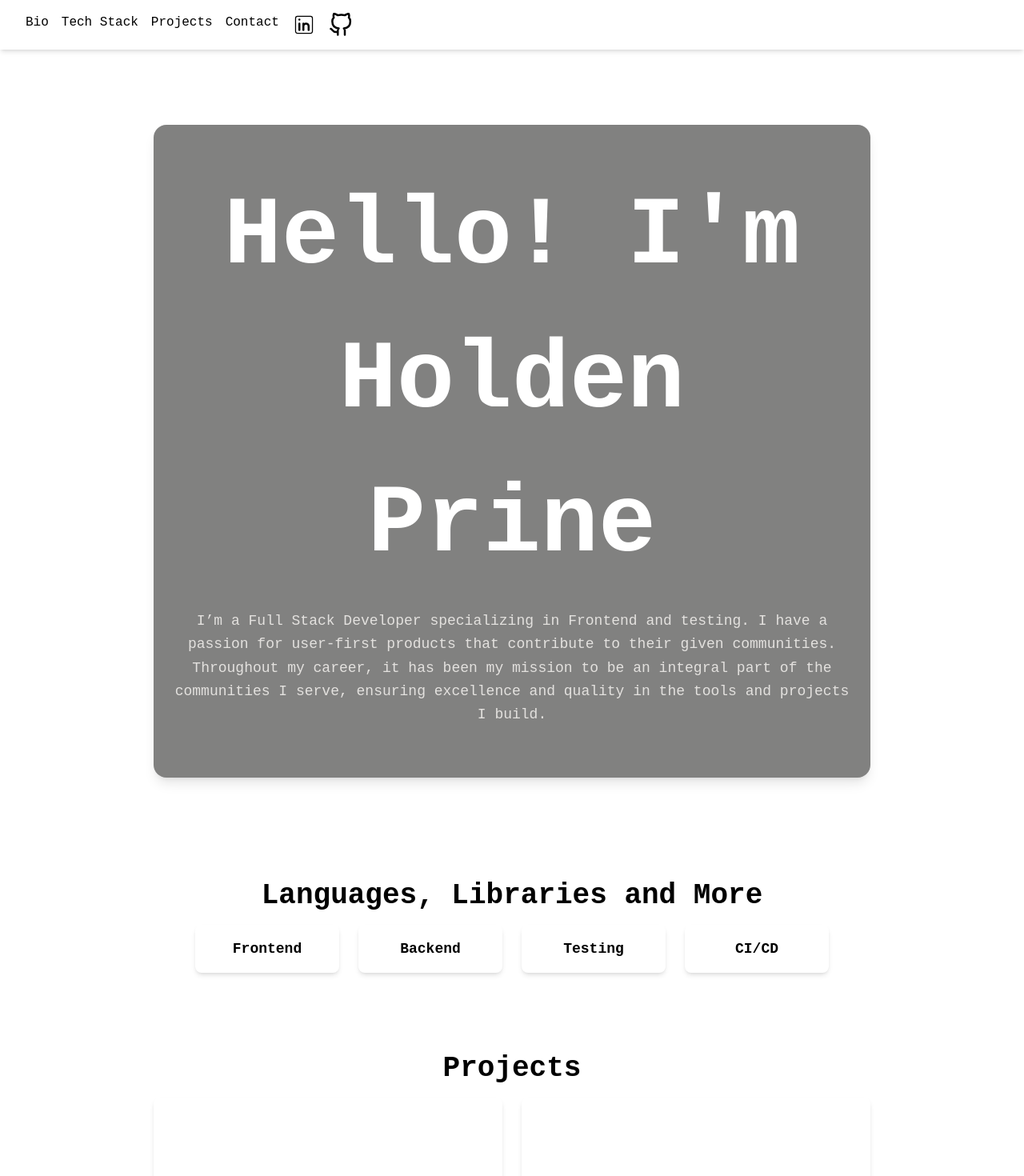
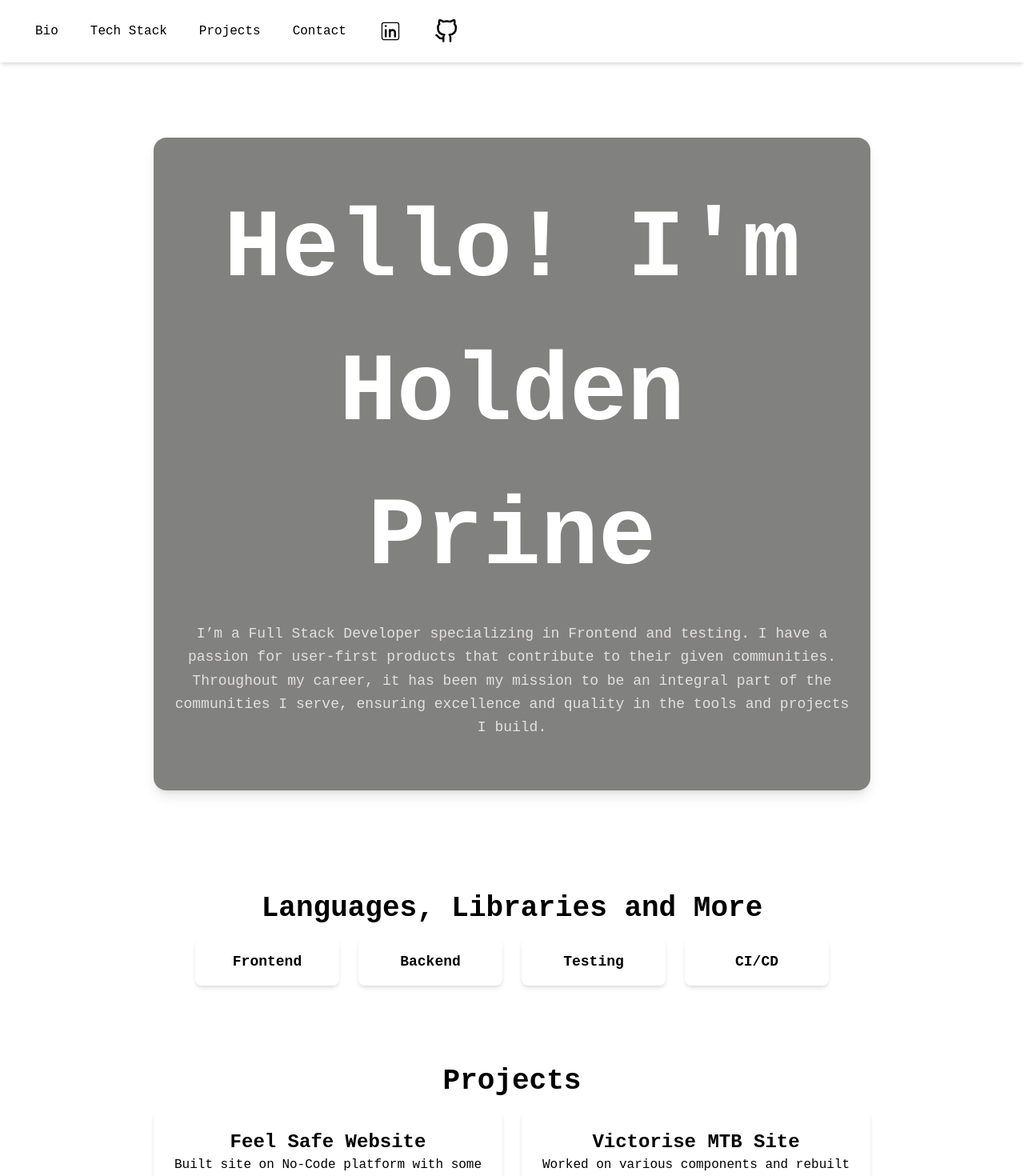
Before and after one commit to holdenprine/holdenprine-portfolio-v2, a Next.js app: page / in a window 1280 px wide. Shown: the top 1470 px of the page at 80% size. Built offline with nearby package versions, Linux system fonts and the light colour scheme.

Commit message:
Fixed header hovers and text across all components, weird app router issue with root

```diff
--- a/components/Header.tsx
+++ b/components/Header.tsx
@@ -16,26 +16,26 @@ export const Header = () => {
       >
         {/* <h1 className="text-2xl font-bold">Holden Prine</h1> */}
         <ul className="flex space-x-4">
-          <li><Link href="#bio">Bio</Link></li>
-          <li><Link href="#tech-stack">Tech Stack</Link></li>
-          <li><Link href="#projects">Projects</Link></li>
-          <li><Link href="#contact">Contact</Link></li>
-          <li>
+          <li className="inline-flex items-center px-3 py-2 rounded-md hover:bg-gray-200 transition"><Link href="#bio">Bio</Link></li>
+          <li className="inline-flex items-center px-3 py-2 rounded-md hover:bg-gray-200 transition"><Link href="#tech-stack">Tech Stack</Link></li>
+          <li className="inline-flex items-center px-3 py-2 rounded-md hover:bg-gray-200 transition"><Link href="#projects">Projects</Link></li>
+          <li className="inline-flex items-center px-3 py-2 rounded-md hover:bg-gray-200 transition"><Link href="#contact">Contact</Link></li>
+          <li className="inline-flex items-center px-3 py-2 rounded-md hover:bg-gray-200 transition">
             <a
               href="https://www.linkedin.com/in/holdenprine/"
               target="_blank"
               rel="noopener noreferrer"
-              className="text-3xl text-[var(--headertextcolor)] hover:text-blue-600 transition-colors"
+              className="text-3xl text-[var(--headertextcolor)]"
             >
               <CiLinkedin />
             </a>
             </li>
-            <li>
+            <li className="inline-flex items-center px-3 py-2 rounded-md hover:bg-gray-200 transition">
             <a
               href="https://github.com/holdenprine"
               target="_blank"
               rel="noopener noreferrer"
-              className="text-3xl text-[var(--headertextcolor)] hover:text-blue-600 transition-colors"
+              className="text-3xl text-[var(--headertextcolor)]"
             >
               <FiGithub />
             </a>
--- a/components/Projects.tsx
+++ b/components/Projects.tsx
@@ -23,7 +23,7 @@ export const Projects = () => {
           <motion.li
             key={index}
             whileHover={{ scale: 1.05 }}
-            className="bg-[var(--foreground)] text-white p-6 rounded-lg shadow-md"
+            className="bg-[var(--foreground)] text-black p-6 rounded-lg shadow-md"
           >
             <h3 className="text-2xl font-semibold">{project.title}</h3>
             <p className="text-white-700">{project.description}</p>
@@ -33,7 +33,7 @@ export const Projects = () => {
           </motion.li>
         ))}
         <h2>If you'd like to see the repo for this website, check it out here:</h2>
-        <a href='https://github.com/holdenprine/holdenprine-portfolio-v2/tree/styling'>Click here</a>
+        <button onClick={'https://github.com/holdenprine/holdenprine-portfolio-v2/tree/styling'}>Click here</button>
       </ul>
     </motion.div>
   );
```
